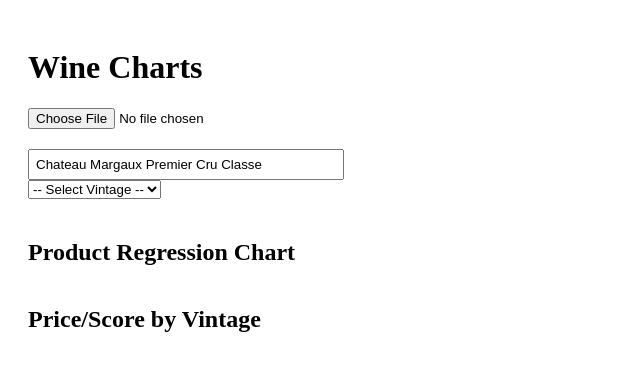
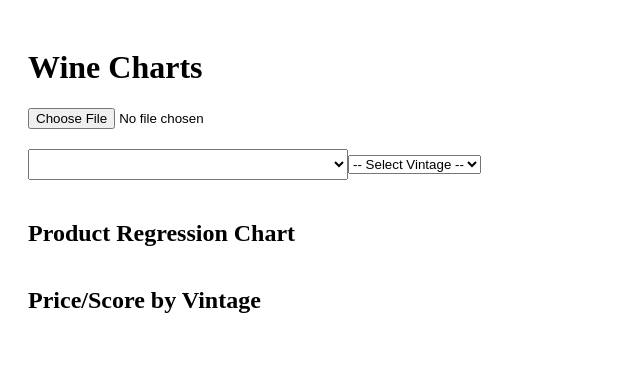
Before and after one commit to averdickt/wine-regression-app, a Next.js app in the folder apps/web/: page / in a window 1280 px wide. Shown: the top 370 px of the page, without its empty margins (0-640 px from the left). Built offline with nearby package versions, Linux system fonts and the light colour scheme.

Commit message:
Update AutocompleteBox.js

```diff
--- a/apps/web/src/components/AutocompleteBox.js
+++ b/apps/web/src/components/AutocompleteBox.js
@@ -2,20 +2,16 @@ import React from "react";
 
 export default function AutocompleteBox({ options, value, onChange }) {
   return (
-    <div>
-      <input
-        type="text"
-        list="product-options"
-        value={value}
-        onChange={(e) => onChange(e.target.value)}
-        placeholder="Select product..."
-        style={{ width: "300px", padding: "6px" }}
-      />
-      <datalist id="product-options">
-        {options.map((opt) => (
-          <option key={opt} value={opt} />
-        ))}
-      </datalist>
-    </div>
+    <select
+      value={value}
+      onChange={(e) => onChange(e.target.value)}
+      style={{ width: "320px", padding: "6px" }}
+    >
+      {options.map((opt) => (
+        <option key={opt} value={opt}>
+          {opt}
+        </option>
+      ))}
+    </select>
   );
 }
```
